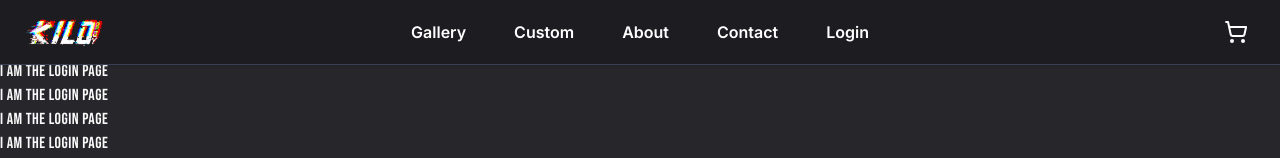
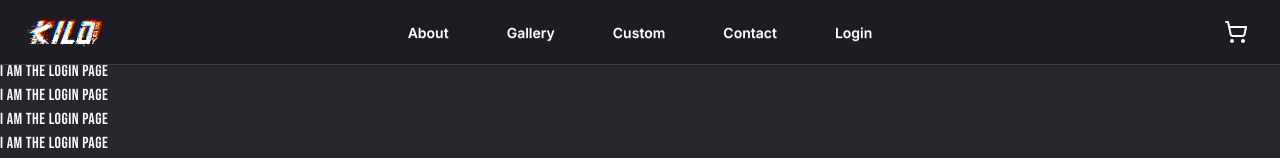
Before and after one commit to MOGARRR/miles, a Next.js app: page /login in a window 1280 px wide. Shown: the top 158 px of the page. Built offline with nearby package versions, Linux system fonts and the light colour scheme.

Commit message:
commit before merge

```diff
--- a/app/components/Hero.tsx
+++ b/app/components/Hero.tsx
@@ -12,7 +12,7 @@ const Hero = () => {
 
         {/* Content wrapper */}
         <div className="
-          max-w-6xl mx-auto
+          max-w-7xl mx-auto
           px-6 md:px-16
           flex flex-col
           items-start text-left
@@ -50,7 +50,7 @@ const Hero = () => {
                 md:px-8 md:py-3 md:text-base
                 rounded-md font-semibold
                 hover:bg-[#0f0f11] transition-colors duration-200"
-                >
+            >
               REQUEST CUSTOM
             </Link>
 
--- a/app/components/NavMenu.tsx
+++ b/app/components/NavMenu.tsx
@@ -45,7 +45,7 @@ const NavMenu: React.FC<NavMenuProps> = ({ active }) => {
               >
                 {link.name}
               </Link>
-            ))};
+            ))}
           </nav>
         </div>
       )}
--- a/app/components/TopNavBar.tsx
+++ b/app/components/TopNavBar.tsx
@@ -4,16 +4,16 @@ import NavMenu from "./NavMenu";
 import Cart from "./Cart";
 import { useState } from "react";
 import Link from "next/link";
-import { ShoppingCart, Menu } from "lucide-react";
+import { ShoppingCart, Menu, Linkedin } from "lucide-react";
 
 const TopNavBar = () => {
   const [navStatus, setNavStatus] = useState(false);
   const [cartStatus, setCartStatus] = useState(false);
 
   const links = [
+                  { name: "About", path: "/about" },
                   { name: "Gallery", path: "/store" },
                   { name: "Custom", path: "/customArtwork" },
-                  { name: "About", path: "/about" },
                   { name: "Contact", path: "/contact" },
                   { name: "Login", path: "/login" },
                 ]
@@ -74,10 +74,7 @@ const TopNavBar = () => {
                 key={link.path}
                 href={link.path}
                 className="
-                px-3 py-2 rounded-md
-                hover:bg-gray-800
-                active:bg-gray-700
-                transition-colors duration-200
+                btn btn-ghost text-white hover:text-black rounded-md
                 "
               >
                 {link.name}
```
